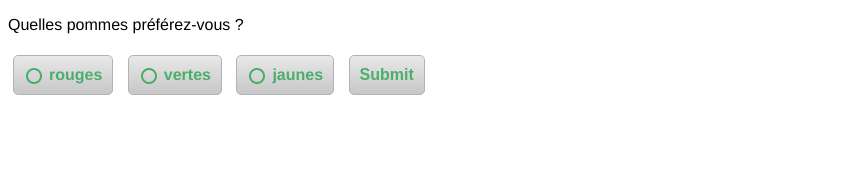
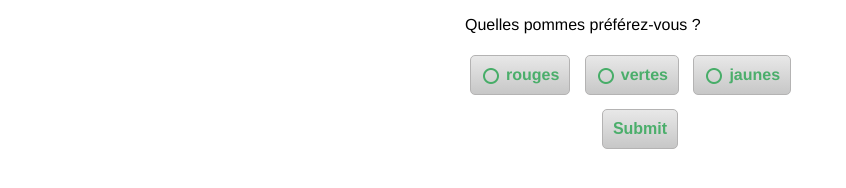
Before and after one commit to mlecoeur/OC_Activite1, a plain HTML site: page index.html in a window 1280 px wide. Shown: the whole page, without its empty margins (0-846 px from the left). Drawn offline with Linux system fonts and the light colour scheme.

Commit message:
Mise en page centrée, mise à jour du readme

```diff
--- a/index.html
+++ b/index.html
@@ -6,6 +6,10 @@
 <style type="text/css">
 body {
 	font-family: Gotham, "Helvetica Neue", Helvetica, Arial, sans-serif;
+}
+.page{
+	width:350px;
+	margin:0px auto;
 }
 .customcheckbox {
 	display: inline-block;
@@ -71,22 +75,19 @@ body {
 	background-position: 0px -40px;
 }
 .customsubmit {
-	display: inline-block;
+	display: block;
 	position: relative;
 	top: 0px;
 	left: 0px;
 	overflow-x: hidden;
 	overflow-y: hidden;
+	text-align:center;
 }
 .customsubmit input[type=submit] {
 	margin: 5px;
 	padding: 10px;
 	border-radius: 5px;
 	border: 1px solid #B4B3B3;
-	display: block;
-	position: relative;
-	top: 0px;
-	left: 0px;
 	color: #4BAE6B;
 	font-weight: bold;
 	font-size:16px;
@@ -102,7 +103,7 @@ body {
 </head>
 
 <body>
-<p>Quelles pommes préférez-vous ?</p>
+<div class="page"><p>Quelles pommes préférez-vous ?</p>
 <form action="#" method="get"><div class="customcheckbox"><input type="checkbox" name="couleur" value="rouges" id="checkbox">
 <span><label for="checkbox">rouges </label></span></div>
 <div class="customcheckbox"><input type="checkbox" name="couleur" value="vertes" id="checkbox1">
@@ -112,6 +113,6 @@ body {
 <div class="customsubmit">
   <input type="submit">
 </div>
-</form>
+</form></div>
 </body>
 </html>
```
Also changed, not shown: README.txt.
